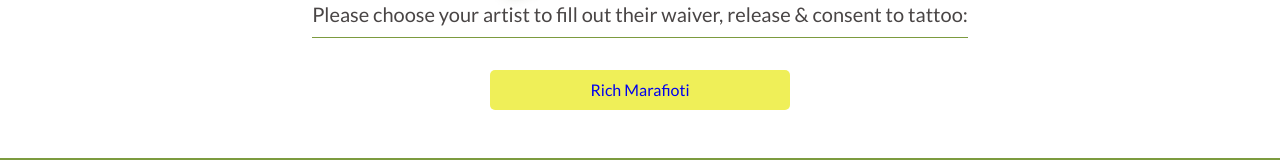
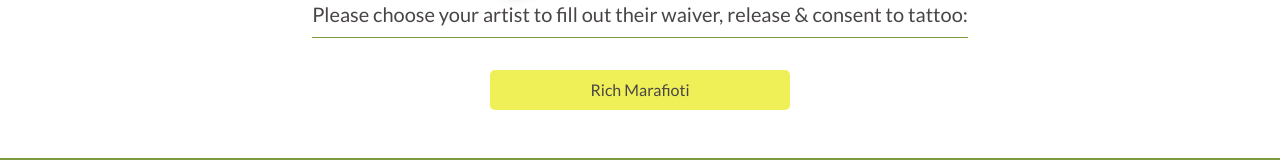
Before and after one commit to rmarafioti/wildWindNext, a Next.js app: page /releaseforms in a window 1280 px wide. Shown: the part 473-633 px from the top of the page. Built offline with nearby package versions, Linux system fonts and the light colour scheme.

Commit message:
adjusted rich release form button

```diff
--- a/src/pages/releaseforms.jsx
+++ b/src/pages/releaseforms.jsx
@@ -25,14 +25,13 @@ export default function Releaseforms() {
         Please choose your artist to fill out their waiver, release & consent to
         tattoo:
       </h2>
-      <div className={styles.artistList}>
+
       <a
         className={styles.artistLink}
         href="https://na4.docusign.net/Member/PowerFormSigning.aspx?PowerFormId=2db995c9-063e-47bf-8437-6b7fcfcfa9a3&env=na4&acct=b4ee9f55-3f08-40c4-88c9-4b9a5aa9e820&v=2"
       >
         Rich Marafioti
       </a>
-      </div>
     </article>
   );
 }
--- a/src/styles/releaseforms.module.css
+++ b/src/styles/releaseforms.module.css
@@ -34,7 +34,7 @@
     border-bottom: solid 1px var(--wildGreen);
   }
 
-  .artistList {
+  .artistLink {
     margin: 1rem 0rem 1rem 0rem;
     padding: 0.5rem;
     text-align: center;
```
Lines whose indentation alone changed are shown as unchanged.
